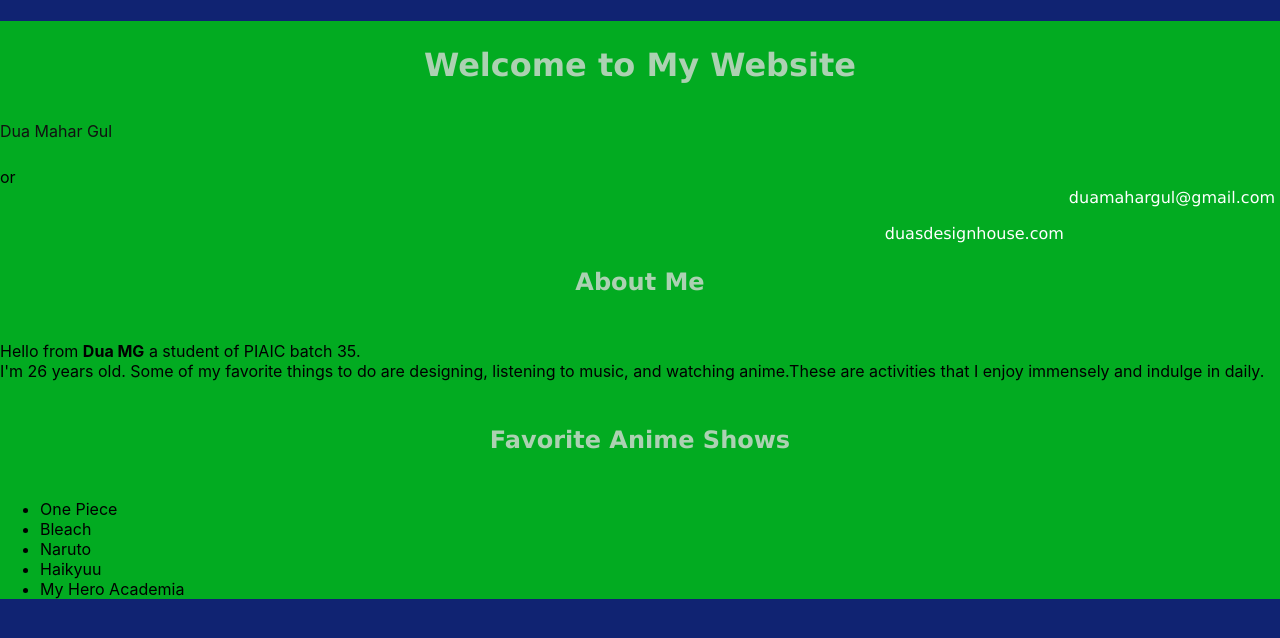
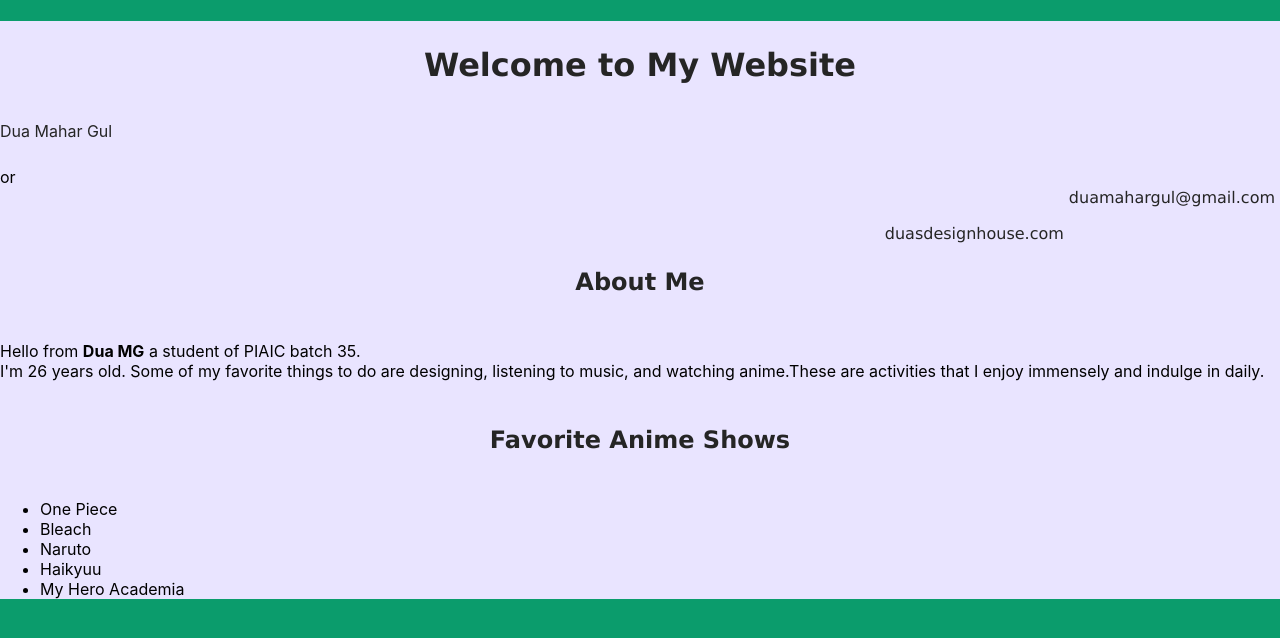
Before and after one commit to DuaMaharGul/bootcamp3, a React (Create React App) app: page / in a window 1280 px wide. Shown: the top 638 px of the page. Built offline with nearby package versions, Linux system fonts and the light colour scheme.

Commit message:
css color change

```diff
--- a/src/App.css
+++ b/src/App.css
@@ -38,11 +38,11 @@
 }
 
 html{
-	background-color:#102372
+	background-color:#0b9c6c
 }
 
 body {
-	background-color:#02AB21
+	background-color:#e9e4ff
 	}
 h1 {
 	font-family: Verdana;
@@ -50,7 +50,7 @@ h1 {
 	text-align: center;
 	padding-top: 25px;
 	padding-bottom: 25px;
-	color: #acd1b2;
+	color: #252525;
 }
 h2 {
 	font-family: Verdana;
@@ -58,12 +58,12 @@ h2 {
 	text-align: center;
 	padding-top: 25px;
 	padding-bottom: 25px;
-	color: #acd1b2;
+	color: #252525;
 }
 #name {
 	position: relative;
 	top: -10px;
-	color: #111111;
+	color: #252525;
 	border-top-left-radius: 15px;
 	border-top-right-radius: 15px;
 }
@@ -78,16 +78,16 @@ div{
 	padding-top:5px;
 	font-size:16px;
 	font-family: Verdana, sans-serif;
-	color:#ffffff;
+	color:#252525;
 }
 h1:hover
 {
-	background-color:#102372;
+	background-color:#0ec588;
 }
 h2:hover
 {
-	background-color:#102372;
+	background-color:#0ec588;
 }
 div{
-	border-radius:3px dotted blue;
+	border-radius:3px dotted rgb(152, 19, 214);
 }
```
